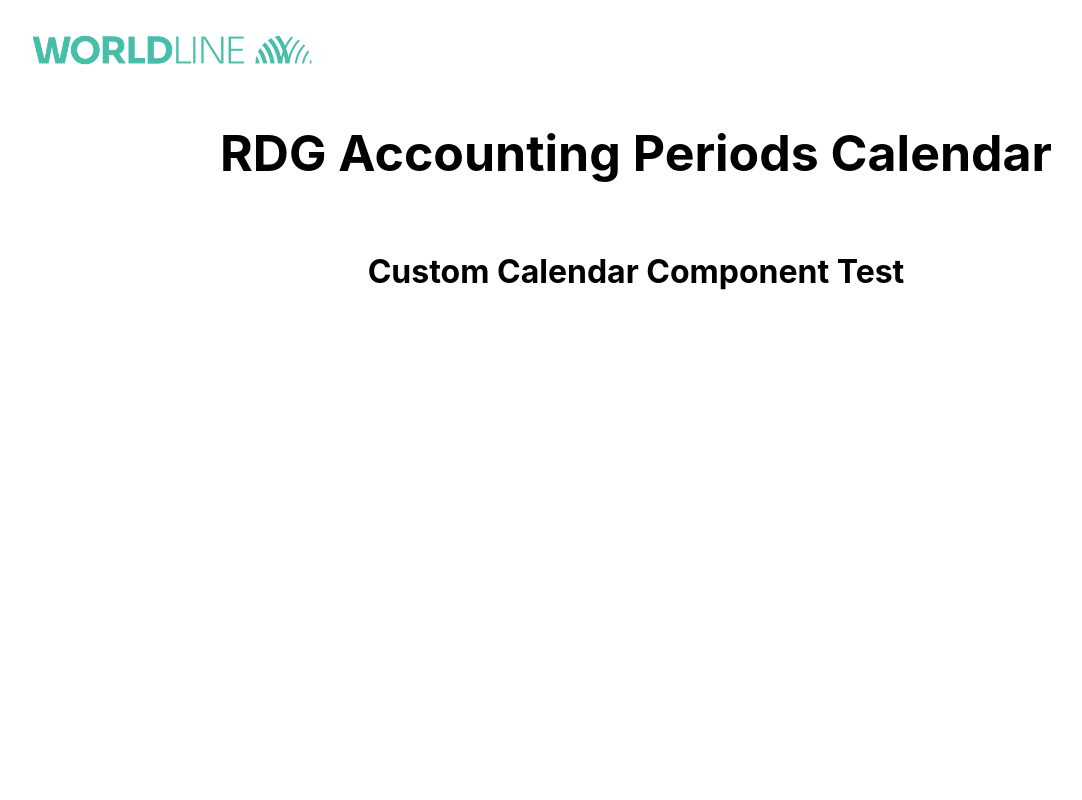
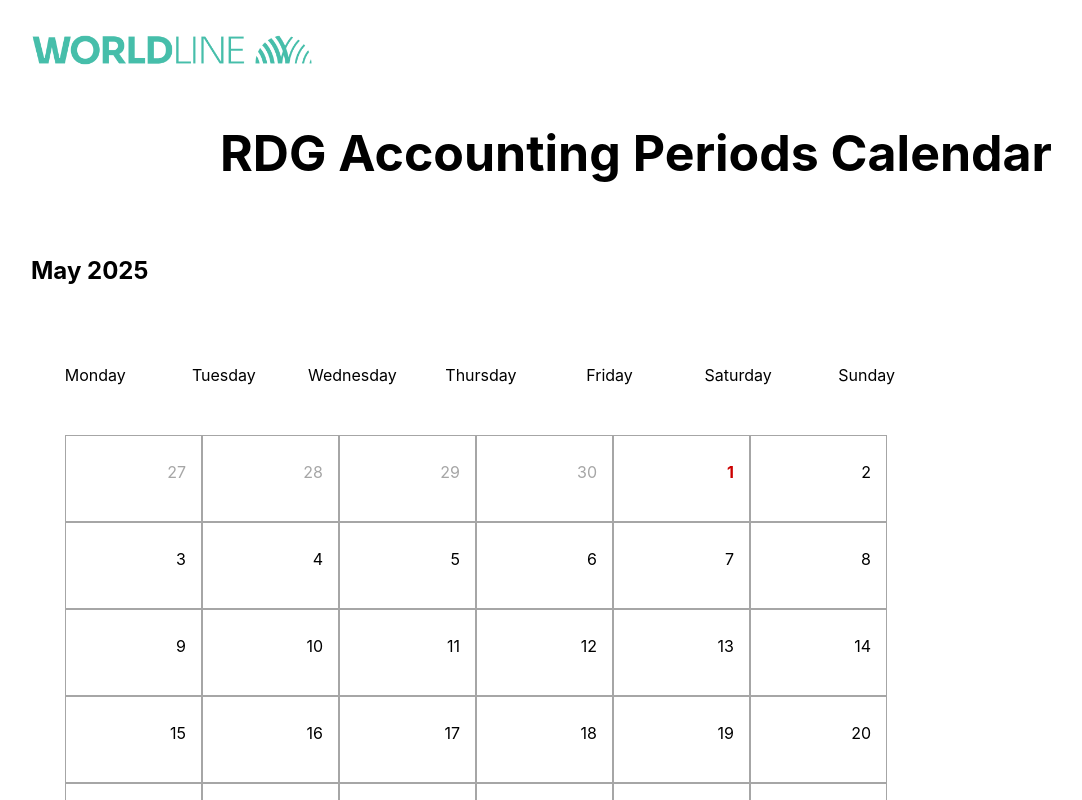
Before and after one commit to RyanB-Shields/react-gh-pages-test, a React (Create React App) app: page / in a window 1280 px wide. Shown: the top 800 px of the page, without its empty margins (4-1086 px from the left). Built offline with nearby package versions, Linux system fonts and the light colour scheme.

Commit message:
updated MyCalendar component to show 1 month

```diff
--- a/src/App.js
+++ b/src/App.js
@@ -1,19 +1,13 @@
-// import { useState } from 'react';
-// import Calendar from 'react-calendar';
 import MyCalendar from './myCalendar.js';
-// import 'react-calendar/dist/Calendar.css';
 import './App.css';
 import wlLogo from "./images/worldline-mint-horizontal.png";
 
 function App() {
-  // const [date, setDate] = useState(new Date(2025, 3, 1));
   return (
     <div className='app'>
       <img src={wlLogo} alt='Worldline Logo'className='logo'/>
       <h1 className='title'>RDG Accounting Periods Calendar</h1>
-      <div className='calendar-container'>
         <MyCalendar />
-      </div>
     </div>
   );
 }
--- /dev/null
+++ b/src/calendar.css
@@ -0,0 +1,69 @@
+/* Calendar stylesheet  */
+.calendar {
+    width: 900px;
+    height: 600px;
+    display: flex;
+    flex-direction: column;
+}
+
+.calendar-header {
+    height: 100px;
+    width: 100%;
+    display: flex;
+    align-items: center;
+}
+
+.calendar-body {
+    width: 100%;
+    flex-grow: 1;
+    display: flex;
+    flex-direction: column;
+}
+
+.table-header {
+    height: 100px;
+    width: 100%;
+    display: flex;
+    align-items: center;
+    justify-content: space-around;
+}
+
+.weekday {
+    width: 100px;
+    text-align: center;
+}
+
+.table-content {
+    width: 100%;
+    flex-grow: 1;
+    display: flex;
+    flex-wrap: wrap;
+    justify-content: center;
+    box-sizing: border-box;
+}
+
+.calendar-day {
+    width: 125px;
+    height: 75px;
+    position: relative;
+    border: 1px solid #a6a6a6;
+}
+
+.calendar-day:hover {
+    background-color: rgba(0, 0, 0, .10);
+}
+
+.calendar-day p {
+    position: absolute;
+    right: 10px;
+    color: #a6a6a6;
+}
+
+.current p {
+    color: #000000;
+}
+
+.selected p {
+    color: #cc0000;
+    font-weight: bold;
+}
--- /dev/null
+++ b/src/calendarDays.js
@@ -0,0 +1,43 @@
+function CalendarDays(props) {
+    let firstDayOfMonth = new Date(props.day.getFullYear(), props.day.getMonth(), 1);
+    let weekdayOfFirstDay = firstDayOfMonth.getDay();
+    let currentDays = [];
+
+    for (let day = 0; day < 42; day++) {
+        if (day === 0 && weekdayOfFirstDay === 0) {
+            firstDayOfMonth.setDate(firstDayOfMonth.getDate() - 7);
+        } else if (day === 0) {
+            firstDayOfMonth.setDate(firstDayOfMonth.getDate() + ( day - weekdayOfFirstDay));
+        } else {
+            firstDayOfMonth.setDate(firstDayOfMonth.getDate() + 1);
+        }
+
+        let calendarDay = {
+            currentMonth: (firstDayOfMonth.getMonth() === props.day.getMonth()),
+            date: (new Date(firstDayOfMonth)),
+            month: (firstDayOfMonth.getMonth()),
+            number: (firstDayOfMonth.getDate()),
+            selected: (firstDayOfMonth.toDateString() === props.day.toDateString()),
+            year: (firstDayOfMonth.getFullYear())
+        }
+
+        currentDays.push(calendarDay);
+    }
+
+    return (
+        <div className="table-content">
+            {
+                currentDays.map((day) => {
+                    return (
+                        <div className={"calendar-day" + (day.currentMonth ? " current" : "") + (day.selected ? " selected" : "")}
+                            onClick={() => props.onClick(day)}>
+                            <p>{day.number}</p>
+                        </div>
+                    )
+                })
+            }
+        </div>
+    )
+}
+
+export default CalendarDays;
--- a/src/myCalendar.js
+++ b/src/myCalendar.js
@@ -1,7 +1,41 @@
-function MyCalendar() {
-  return (
-        <h1> Custom Calendar Component Test</h1>
-  );
+import React, { Component } from 'react';
+import CalendarDays from './calendarDays';
+import './calendar.css';
+
+export default class Calendar extends Component {
+  constructor() {
+    super();
+
+    this.weekdays = ['Monday', 'Tuesday', 'Wednesday', 'Thursday', 'Friday', 'Saturday', 'Sunday'];
+    this.months = ['January', 'February', 'March', 'April', 'May', 'June',
+                   'July', 'August', 'September', 'October', 'November', 'December'];
+
+    this.state = {
+      currentDay: new Date()
+    }
+  }
+
+  changeCurrentDay = (day) => {
+    this.setState({ currentDay: new Date(day.year, day.month, day.number) });
+  }
+
+  render() {
+    return (
+      <div className="calendar">
+        <div className="calendar-header">
+          <h2>{this.months[this.state.currentDay.getMonth()]} {this.state.currentDay.getFullYear()}</h2>
+        </div>
+        <div className="calendar-body">
+          <div className="table-header">
+            {
+            this.weekdays.map((weekday) => {
+              return <div className="weekday"><p>{weekday}</p></div>
+            })
+          }
+          </div>
+          <CalendarDays day={this.state.currentDay} changeCurrentDay={this.changeCurrentDay}/>
+        </div>
+      </div>
+    )
+  }
 }
-
-export default MyCalendar;
```
